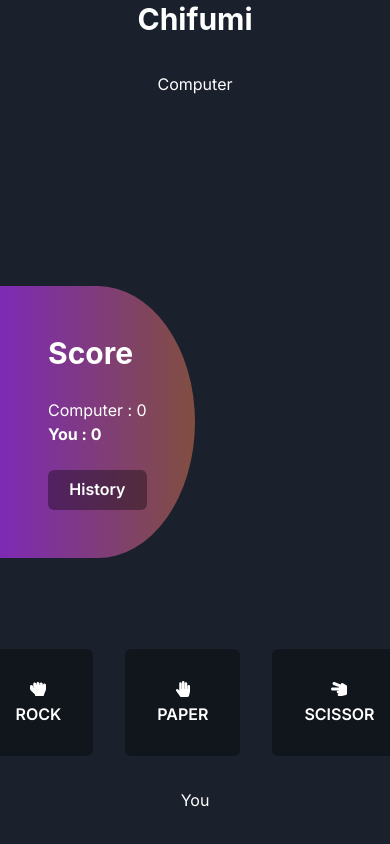
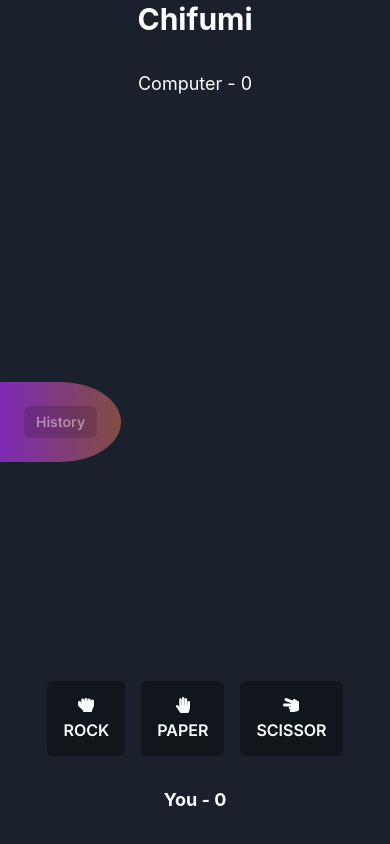
Before and after one commit to seedy/lonestone-test, a Next.js app: page / in a window 390 px wide. Built offline with nearby package versions, Linux system fonts and the light colour scheme.

Commit message:
feat(responsive): add responsive layout for mobile

```diff
--- a/app/page.tsx
+++ b/app/page.tsx
@@ -3,6 +3,7 @@ import styles from './page.module.css'
 import Hand from '@/components/Hand'
 import Score from '@/components/Score'
 import { Heading } from '@chakra-ui/react'
+import ComputerHand from '@/components/Hand/Computer'
 
 export default function Home() {
   return (
@@ -14,12 +15,11 @@ export default function Home() {
         <Result/>
        </section>
        <section className={styles.computer}>
-         <Heading as="h1">Chifumi</Heading>
-        Computer
+          <Heading as="h1">Chifumi</Heading>
+          <ComputerHand/>
        </section>
        <section className={styles.me}>
         <Hand/>
-        You
        </section>
     </main>
   )
--- a/components/ButtonChifumi/index.tsx
+++ b/components/ButtonChifumi/index.tsx
@@ -11,7 +11,7 @@ interface ButtonChifumiProps extends ComponentProps<"button"> {
 const ButtonChifumi = ({variant, ...props}: ButtonChifumiProps) => {
 
     return (
-  <Button colorScheme="blackAlpha" h="auto" gap={2} w="auto" p={8} className={styles.root} {...props}>
+  <Button colorScheme="blackAlpha" h="auto" gap={2} w="auto" p={[4, 4, 4, 8]} className={styles.root} {...props}>
     <IconChifumi variant={variant}/>
 
     {variant}
--- /dev/null
+++ b/components/Hand/Computer.tsx
@@ -0,0 +1,14 @@
+"use client"
+import { useContextStore } from "@/components/Context"
+import { Heading } from "@chakra-ui/react"
+
+const ComputerHand = () => {
+    const {score} = useContextStore();
+    return (
+        <Heading as="h2" fontSize={18} color="white" fontWeight="regular">
+            Computer - {score[1]}
+        </Heading>
+    )
+}
+
+export default ComputerHand
--- a/components/Hand/index.tsx
+++ b/components/Hand/index.tsx
@@ -2,16 +2,12 @@
 
 import ButtonChifumi from "@/components/ButtonChifumi";
 import { useContextStore } from "@/components/Context";
-import { Move, PAPER, ROCK, SCISSOR } from "@/constants/move";
-import { ButtonGroup } from "@chakra-ui/react";
+import { PAPER, ROCK, SCISSOR } from "@/constants/move";
+import { ButtonGroup, Heading } from "@chakra-ui/react";
 import { useEffect } from "react";
 
-interface HandProps {
-    move: Move | undefined,
-    setMove: (nextMove: Move | undefined) => void
-}
 const Hand = () => {
-    const {move, onMove, onClear} = useContextStore();
+    const {move, onMove, onClear, score} = useContextStore();
 
     const onClickPaper = () => {
         onMove(PAPER);
@@ -44,11 +40,16 @@ const Hand = () => {
     }
 
     return (
-        <ButtonGroup spacing={8}>
+        <>
+        <ButtonGroup spacing={[4, 4, 4, 8]}>
             <ButtonChifumi variant={ROCK} onClick={onClickRock} />
             <ButtonChifumi variant={PAPER} onClick={onClickPaper} />
             <ButtonChifumi variant={SCISSOR} onClick={onClickScissor} />
         </ButtonGroup>
+        <Heading as="h2" fontSize={18} color="white" fontWeight="bold">
+            You - {score[0]}
+        </Heading>
+        </>
     )
 }
 
--- a/components/Score/index.module.scss
+++ b/components/Score/index.module.scss
@@ -1,5 +1,4 @@
 .root {
-    padding: 3rem;
     border-radius: 0 100% 100% 0;
     background: linear-gradient(to right, #7e2ab6, #814e40 );
     color: white;
--- a/components/Score/index.tsx
+++ b/components/Score/index.tsx
@@ -13,15 +13,15 @@ const Score = () => {
 
     return (
         <>
-        <Flex direction="column" gap={6} className={styles.root}>
-            <Heading as="h2">Score</Heading>
-            <Flex direction="column">
-                <Text>Computer : {score[1]}</Text>
-                <Text fontWeight="bold">You : {score[0]}</Text>
+        <Flex direction="column" gap={6} p={[6, 12]} className={styles.root}>
+            <Flex direction="column" hideBelow="sm">
+                <Heading mb={4} as="h2">Score</Heading>
+                <Heading as="h3" fontSize={16}>Computer : {score[1]}</Heading>
+                <Heading as="h3" fontSize={16} fontWeight="bold">You : {score[0]}</Heading>
             </Flex>
-            <Button colorScheme="blackAlpha" onClick={onOpen}>History</Button>
+            <Button isDisabled={history.length === 0} size={["sm", "md"]} colorScheme="blackAlpha" onClick={onOpen}>History</Button>
         </Flex>
-        <Modal isOpen={isOpen} onClose={onClose}>
+        <Modal isOpen={isOpen} onClose={onClose} size={["full", "md"]}>
         <ModalOverlay />
         <ModalContent className={styles.modal}>
           <ModalHeader>History</ModalHeader>
```
